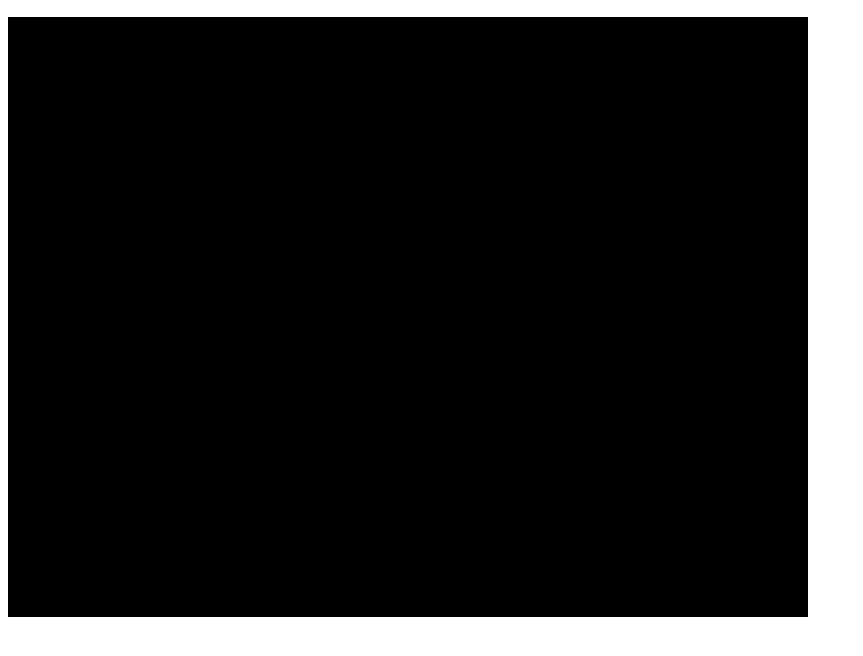
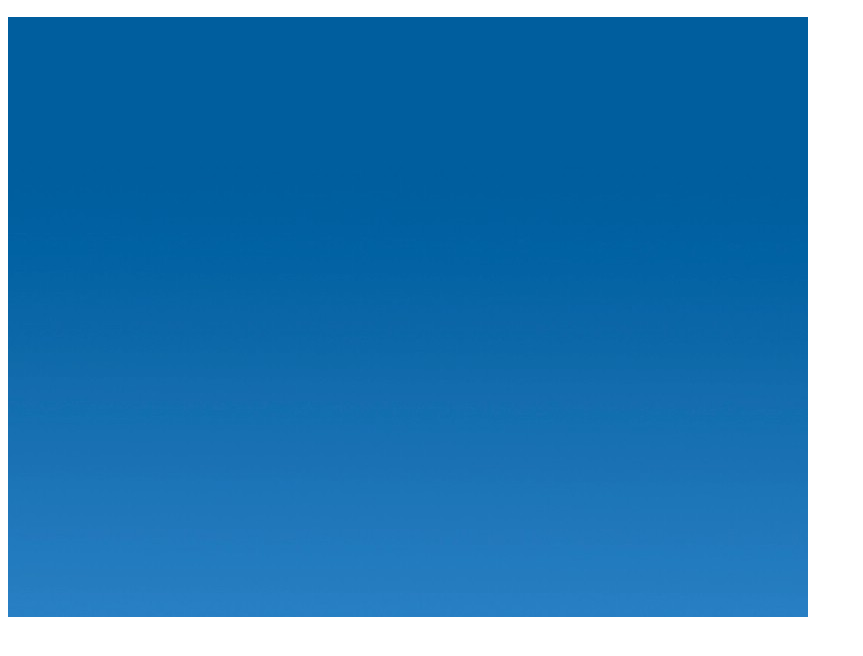
Before and after one commit to pisceanfoot/game-card, a plain HTML site: page src/index.html in a window 1280 px wide. Shown: the part 50-706 px from the top of the page, without its empty margins (0-863 px from the left). Drawn offline with Linux system fonts and the light colour scheme; animation ran at ten frames a second.

Commit message:
background

```diff
--- a/src/index.html
+++ b/src/index.html
@@ -7,10 +7,10 @@
         <title>game card</title>
         <meta name="author" content="Photon Storm" />
         <link rel="shortcut icon" href="favicon.ico">
-        <script src="js/phaser.min.js"></script>
+        <script src="lib/phaser.min.js"></script>
         <script src="js/debug.js"></script>
         <script src="js/gameSetting.js"></script>
-        <script src="js/game.js"></script>
+        <script src="js/cardgame.js"></script>
     </head>
 <body>
     <h2>GAME CARD</h2>
--- /dev/null
+++ b/src/js/cardgame.js
@@ -0,0 +1,51 @@
+
+function CardGame () {
+	this.logger = new Logger('game');
+
+	this.logger.log('init game, create game screen');
+	this.logger.log('gameSetting with %s height %s', gameSetting.screenSize.width, gameSetting.screenSize.height);
+
+	_this = this;
+	var game = new Phaser.Game(gameSetting.screenSize.width,
+		gameSetting.screenSize.height,
+		Phaser.AUTO,
+		'container',
+		{
+			preload: function () {
+				_this.preload();
+			},
+			create: function () {
+				_this.create();
+			}
+		}
+	);
+	this.game = game;
+}
+
+CardGame.prototype.preload = function (argument) {
+	this.logger.log('preload');
+	this.game.load.image('background', '../image/background.jpg');
+};
+
+CardGame.prototype.create = function (argument) {
+	this.logger.log('create');
+	this.game.add.sprite(0, 0, 'background');
+};
+
+/**
+ * main game
+ */
+function MainGame (game) {
+	this.game = game;
+}
+
+MainGame.prototype.preload = function () {
+
+}
+
+MainGame.prototype.create = function () {
+
+}
+
+
+var cardGame = new CardGame();
--- a/src/js/game.js
+++ /dev/null
@@ -1,25 +0,0 @@
-function CardGame () {
-	this._logger = new Logger('game');
-
-	this._logger.log('init game, create game screen');
-	// this._logger.log('gameSetting', );
-
-	var game = new Phaser.Game(gameSetting.screenSize.width,
-		gameSetting.screenSize.height,
-		Phaser.AUTO,
-		'container',
-		{ preload: this.preload, create: this.create }
-	);
-	this._game = game;
-}
-
-CardGame.prototype.proload = function (argument) {
-
-};
-
-CardGame.prototype.create = function (argument) {
-
-};
-
-
-var cardGame = new CardGame();
```
Also changed, not shown: src/image/background.jpg (added), src/js/maingame.js (added), src/lib/phaser.min.js (renamed from src/js/phaser.min.js).
